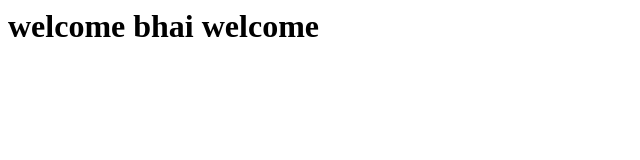
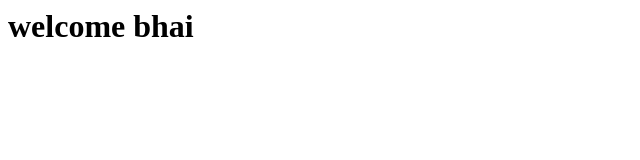
Before and after one commit to Ishwari-25/welcome, a plain HTML site: page index.html in a window 1280 px wide. Shown: the whole page, without its empty margins (0-640 px from the left). Drawn offline with Linux system fonts and the light colour scheme.

Commit message:
index changed

```diff
--- a/index.html
+++ b/index.html
@@ -1,6 +1,6 @@
 <HTML>
 <HEAD>
-	<H1>welcome bhai welcome</H1>
+	<H1>welcome bhai</H1>
 
 </HEAD>
 </HTML>
```
